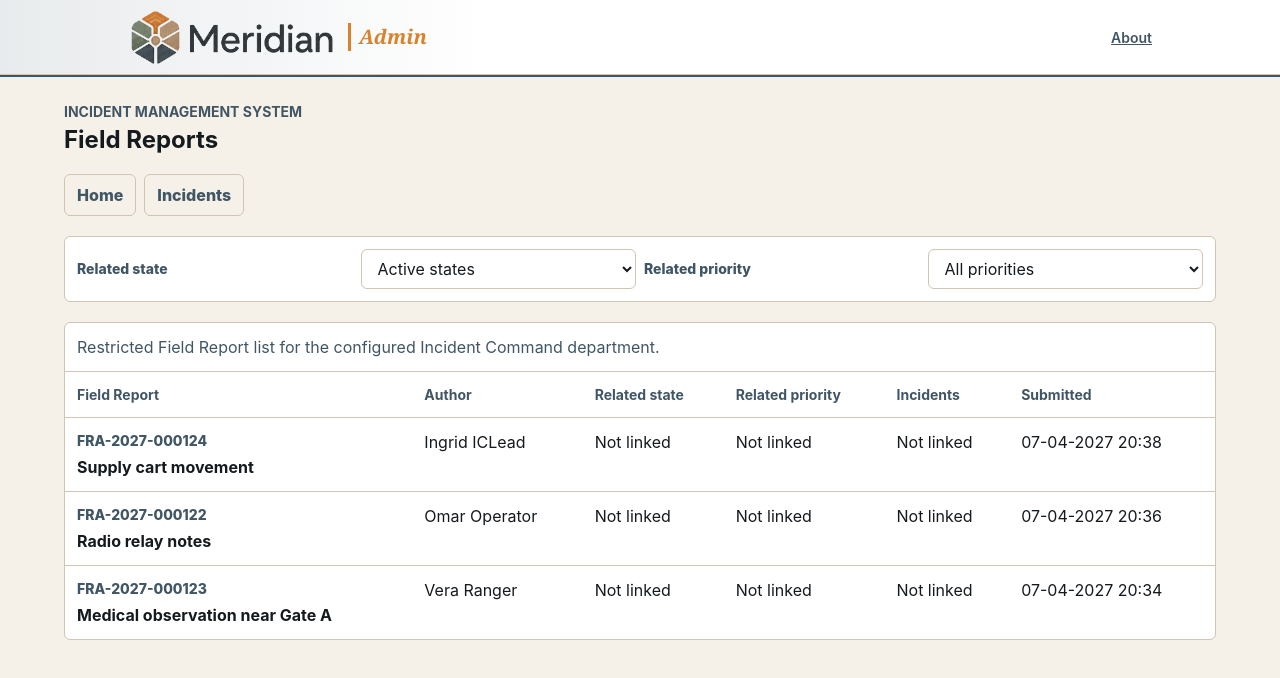
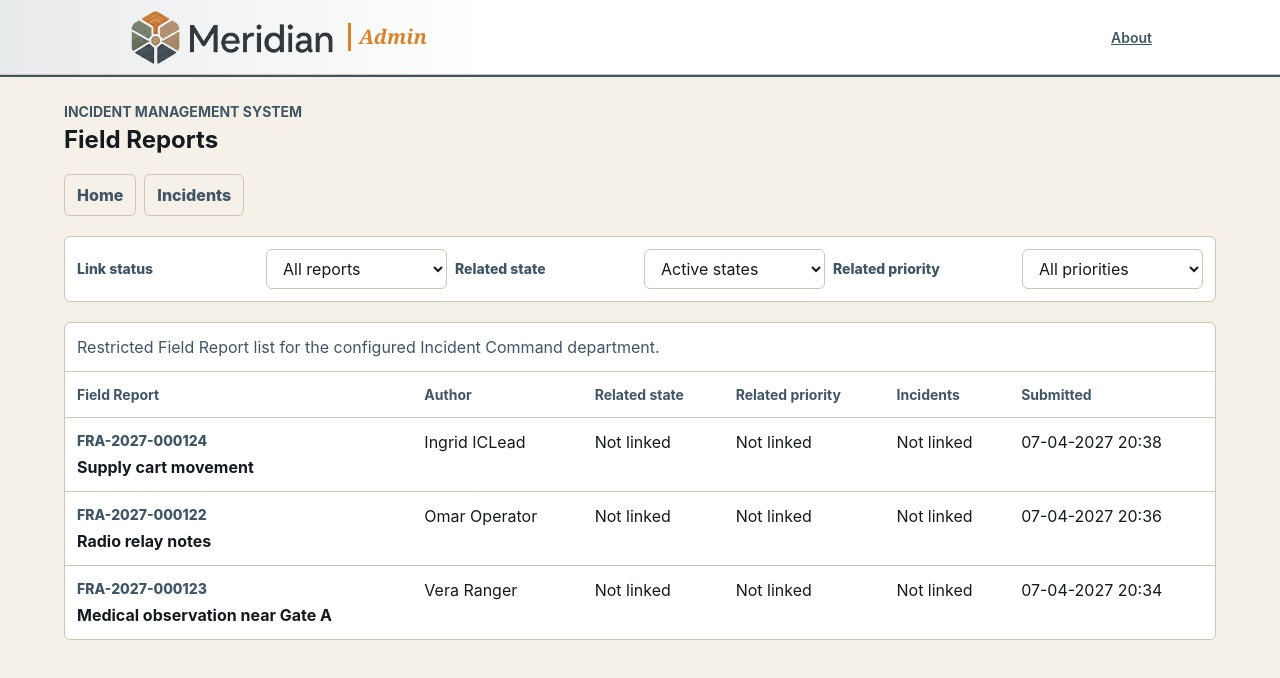
Before and after one commit to KenEucker/meridian, a Vue app in the folder apps/client/: page /ims/field-reports in a window 1280 px wide. Shown: the top 678 px of the page. Built offline with nearby package versions, Linux system fonts and the light colour scheme.

Commit message:
feat(ims): filter field reports by link status

```diff
--- a/apps/client/src/views/ImsFieldReportListView.vue
+++ b/apps/client/src/views/ImsFieldReportListView.vue
@@ -22,6 +22,9 @@ const stateFilter = computed(() =>
 const priorityFilter = computed(() =>
   typeof route.query.priority === "string" ? route.query.priority : "all",
 );
+const linkFilter = computed(() =>
+  typeof route.query.link === "string" ? route.query.link : "all",
+);
 const sortKey = computed(() =>
   typeof route.query.sort === "string" ? route.query.sort : "submitted",
 );
@@ -31,6 +34,7 @@ const sortDirection = computed(() =>
 
 const reports = computed(() =>
   listFieldReportsForSession(session.value)
+    .filter((report) => matchesLinkFilter(report, linkFilter.value))
     .filter((report) => matchesRelatedStateFilter(report, stateFilter.value))
     .filter((report) =>
       matchesRelatedPriorityFilter(report, priorityFilter.value),
@@ -98,6 +102,21 @@ function matchesRelatedPriorityFilter(
   );
 }
 
+function matchesLinkFilter(
+  report: ImsFieldReportListItem,
+  filter: string,
+): boolean {
+  if (filter === "linked") {
+    return report.relatedIncidents.length > 0;
+  }
+
+  if (filter === "not_linked") {
+    return report.relatedIncidents.length === 0;
+  }
+
+  return true;
+}
+
 function activeSortDirection(key: string): "ascending" | "descending" | "none" {
   if (sortKey.value !== key) {
     return "none";
@@ -132,6 +151,15 @@ function onPriorityFilterChange(event: Event): void {
   void router.push({
     name: "ims.field-reports.index",
     query: { ...route.query, priority: target.value },
+  });
+}
+
+function onLinkFilterChange(event: Event): void {
+  const target = event.target as HTMLSelectElement;
+
+  void router.push({
+    name: "ims.field-reports.index",
+    query: { ...route.query, link: target.value },
   });
 }
 
@@ -226,6 +254,17 @@ function compareReports(
 
     <template v-else>
       <form class="ims-fr-list__filters" aria-label="Filter Field Reports">
+        <label for="ims-fr-list-link">Link status</label>
+        <select
+          id="ims-fr-list-link"
+          :value="linkFilter"
+          @change="onLinkFilterChange"
+        >
+          <option value="all">All reports</option>
+          <option value="linked">Linked</option>
+          <option value="not_linked">Not linked</option>
+        </select>
+
         <label for="ims-fr-list-state">Related state</label>
         <select
           id="ims-fr-list-state"
```
Also changed, not shown: 6 other files (tests, documents, lock files or other folders).
